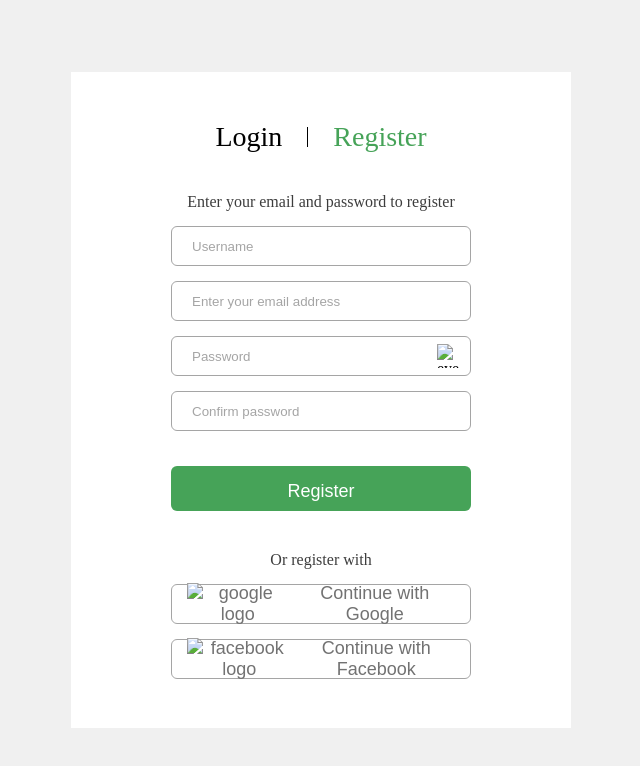
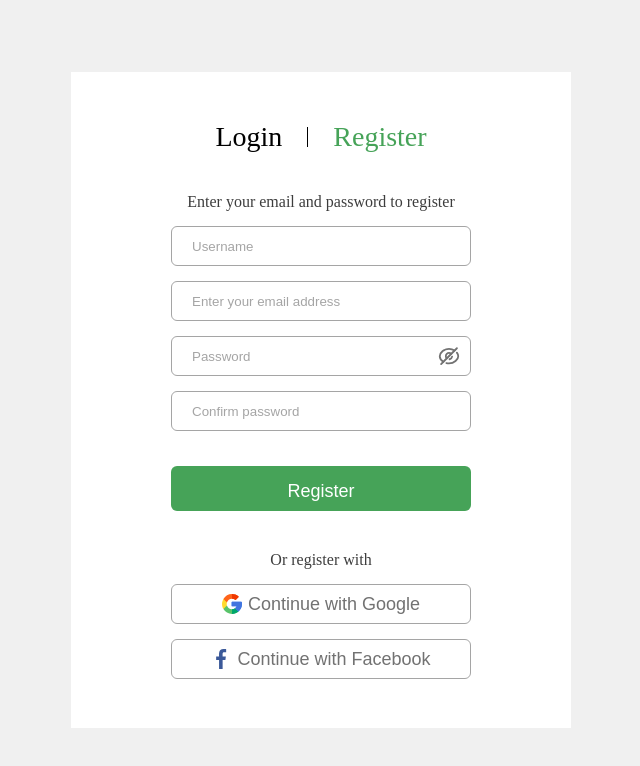
Before and after one commit to oleksiishalak/test-project, a plain HTML site: page index.html in a window 1280 px wide. Shown: the whole page, without its empty margins (319-959 px from the left). Drawn offline with Linux system fonts and the light colour scheme.

Commit message:
Update images

```diff
--- a/index.html
+++ b/index.html
@@ -37,7 +37,7 @@
                placeholder="Password"
                required
                autocomplete="new-password"/>
-         <img src="./image/eye-icon.svg" alt="eye icon" class="eye-icon">
+         <img src="./images/eye-icon.svg" alt="eye icon" class="eye-icon">
       </label>
       </div>
       <label>
@@ -49,8 +49,8 @@
       </label>
       <button type="submit" class="submit__btn">Register</button>
       <p>Or register with</p>
-      <button class="social__btn"><img src="./image/google-logo.svg" alt="google logo"/>Continue with Google</button>
-      <button class="social__btn"><img src="./image/facebook-logo.svg" alt="facebook logo"/>Continue with Facebook</button>
+      <button class="social__btn"><img src="./images/google-logo.svg" alt="google logo"/>Continue with Google</button>
+      <button class="social__btn"><img src="./images/facebook-logo.svg" alt="facebook logo"/>Continue with Facebook</button>
     </form>
     </div>
 
```
Also changed, not shown: images/eye-icon.svg (renamed from image /eye-icon.svg), images/facebook-logo.svg (renamed from image /facebook-logo.svg), images/google-logo.svg (renamed from image /google-logo.svg), 2 other files.
